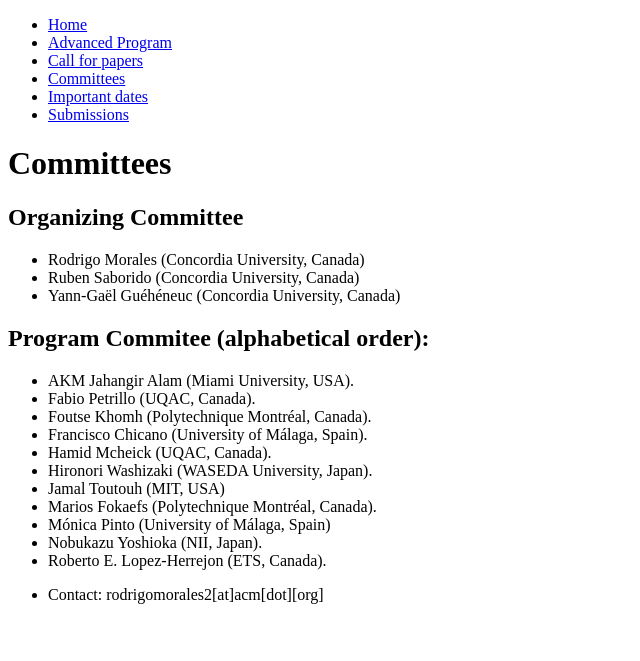
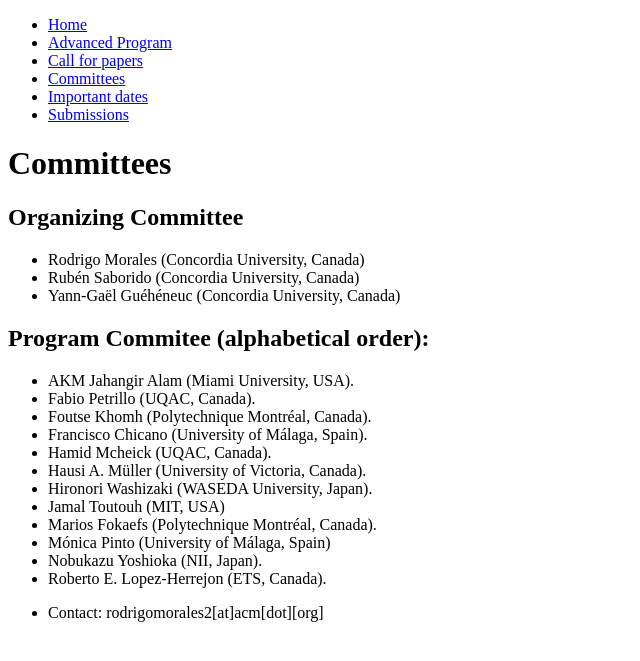
Before and after one commit to moar82/SERP4IoT, a Jekyll site: the page built from Committees/index.html, in a window 1280 px wide. Shown: the top 661 px of the page, without its empty margins (0-640 px from the left). Built offline with Jekyll 4.4.1, drawn with Linux system fonts in a browser that asks for light colours.

Commit message:
add Hausi A. Muller

```diff
--- a/Committees/index.html
+++ b/Committees/index.html
@@ -7,7 +7,7 @@
 <h2>Organizing Committee</h2>
 <ul>
 <li>Rodrigo Morales (Concordia University, Canada)</li>
-<li>Ruben Saborido (Concordia University, Canada)&nbsp;</li>
+<li>Rubén Saborido (Concordia University, Canada)&nbsp;</li>
 <li>Yann-Ga&euml;l Gu&eacute;h&eacute;neuc (Concordia University, Canada)&nbsp;</li>
 </ul>
 <h2>Program Commitee (alphabetical order):</h2>
@@ -17,6 +17,7 @@
     <li>Foutse Khomh (Polytechnique Montréal, Canada).</li>
     <li>Francisco Chicano (University of Málaga, Spain).</li>
     <li>Hamid Mcheick (UQAC, Canada).</li>
+    <li>Hausi A. Müller (University of Victoria, Canada). </li>
     <li>Hironori Washizaki (WASEDA University, Japan).</li>
     <li>Jamal Toutouh (MIT, USA)</li>
     <li>Marios Fokaefs (Polytechnique Montréal, Canada).</li>
```
